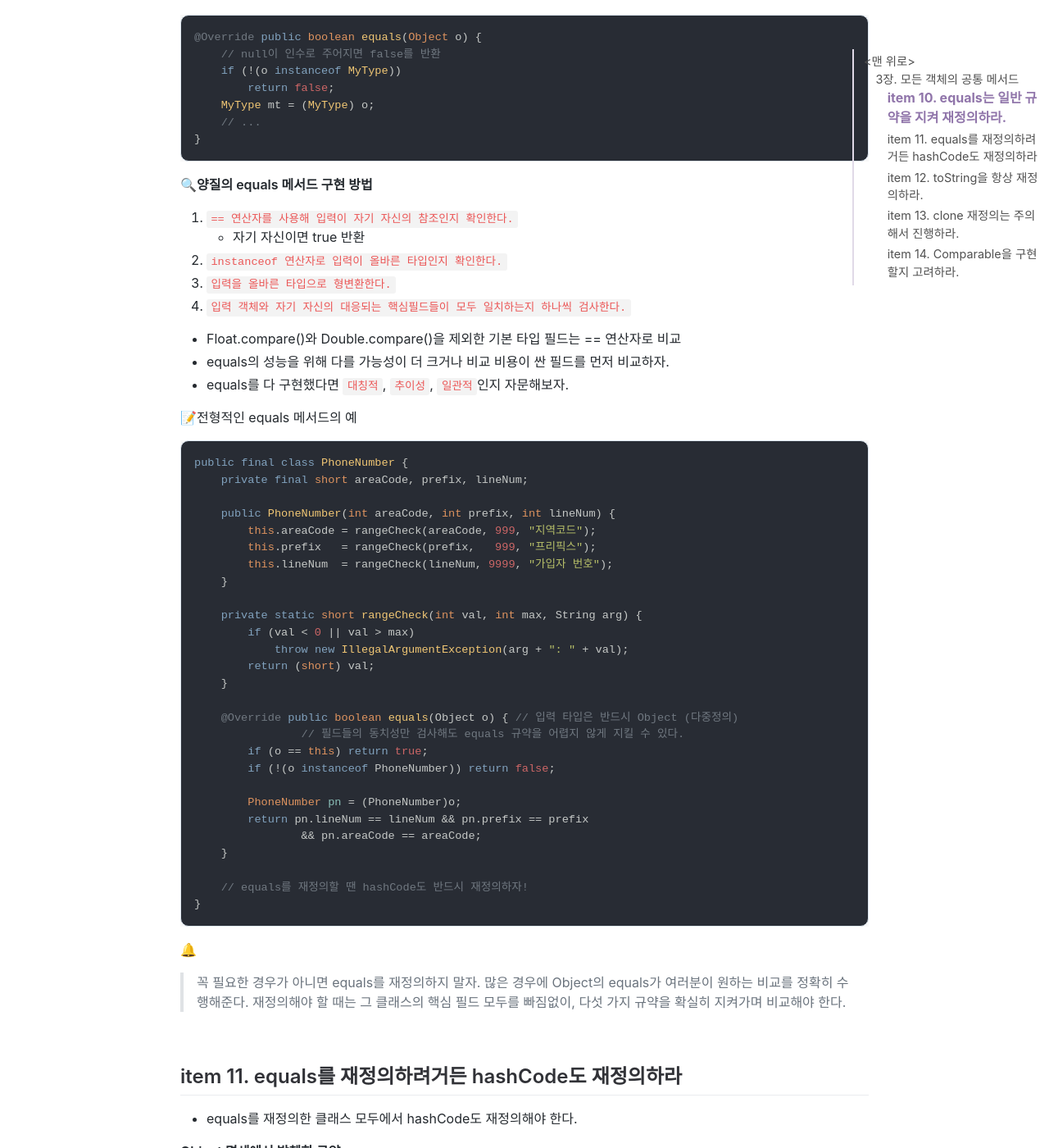
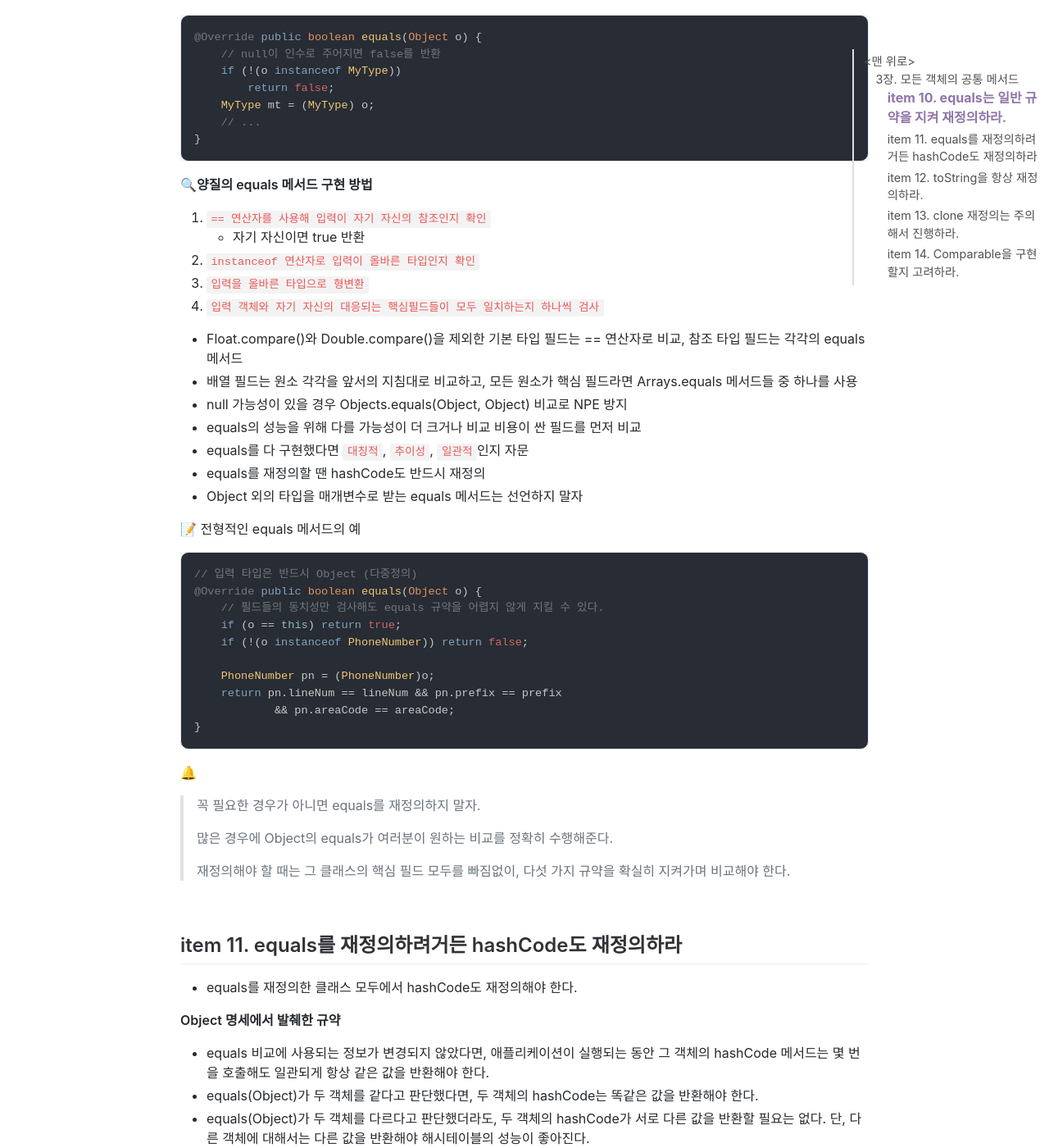
Before and after one commit to jihunparkme/jihunparkme.github.io, a Jekyll site: the page built from _posts/2023-04-22-Effective-Java-모든-객체의-공통-메서드.md, in a window 1280 px wide and 1400 px high, scrolled down 2668 px. Shown: the whole window at 82% size. Built offline with Jekyll 4.4.1, drawn with Linux system fonts in a browser that asks for light colours; nearby versions of some CDN libraries; comment, search, counter and statistics services are not loaded; some of the changed text lies outside the part shown.

Commit message:
[EJ] item 10. equals는 일반 규약을 지켜 재정의하라.

````diff
--- a/_posts/2023-04-22-Effective-Java-모든-객체의-공통-메서드.md
+++ b/_posts/2023-04-22-Effective-Java-모든-객체의-공통-메서드.md
@@ -79,7 +79,7 @@ private final String s;
 `null-아님`
 - null이 아닌 모든 참조 값 x에 대해, x.equals(null)은 false다.
 
-📝명시적 null 검사는 불필요
+📝 명시적 null 검사는 불필요
 
 ```java
 @Override public boolean equals(Object o) {
@@ -91,7 +91,7 @@ private final String s;
 }
 ```
 
-📝묵시적 null 검사를
+📝 묵시적 null 검사를
 
 ```java
 @Override public boolean equals(Object o) {
@@ -105,54 +105,41 @@ private final String s;
 
 🔍**양질의 equals 메서드 구현 방법**
 
-1. `== 연산자를 사용해 입력이 자기 자신의 참조인지 확인한다.`
+1. `== 연산자를 사용해 입력이 자기 자신의 참조인지 확인`
    - 자기 자신이면 true 반환
-2. `instanceof 연산자로 입력이 올바른 타입인지 확인한다.`
-3. `입력을 올바른 타입으로 형변환한다.`
-4. `입력 객체와 자기 자신의 대응되는 핵심필드들이 모두 일치하는지 하나씩 검사한다.`
+2. `instanceof 연산자로 입력이 올바른 타입인지 확인`
+3. `입력을 올바른 타입으로 형변환`
+4. `입력 객체와 자기 자신의 대응되는 핵심필드들이 모두 일치하는지 하나씩 검사`
 
-- Float.compare()와 Double.compare()을 제외한 기본 타입 필드는 == 연산자로 비교
-- equals의 성능을 위해 다를 가능성이 더 크거나 비교 비용이 싼 필드를 먼저 비교하자.
-- equals를 다 구현했다면 `대칭적`, `추이성`, `일관적`인지 자문해보자.
+- Float.compare()와 Double.compare()을 제외한 기본 타입 필드는 == 연산자로 비교, 참조 타입 필드는 각각의 equals 메서드
+- 배열 필드는 원소 각각을 앞서의 지침대로 비교하고, 모든 원소가 핵심 필드라면 Arrays.equals 메서드들 중 하나를 사용
+- null 가능성이 있을 경우 Objects.equals(Object, Object) 비교로 NPE 방지
+- equals의 성능을 위해 다를 가능성이 더 크거나 비교 비용이 싼 필드를 먼저 비교
+- equals를 다 구현했다면 `대칭적`, `추이성`, `일관적`인지 자문
+- equals를 재정의할 땐 hashCode도 반드시 재정의
+- Object 외의 타입을 매개변수로 받는 equals 메서드는 선언하지 말자
 
-📝전형적인 equals 메서드의 예
+📝 전형적인 equals 메서드의 예
 
 ```java
-public final class PhoneNumber {
-    private final short areaCode, prefix, lineNum;
+// 입력 타입은 반드시 Object (다중정의)
+@Override public boolean equals(Object o) {
+    // 필드들의 동치성만 검사해도 equals 규약을 어렵지 않게 지킬 수 있다.
+    if (o == this) return true;
+    if (!(o instanceof PhoneNumber)) return false;
 
-    public PhoneNumber(int areaCode, int prefix, int lineNum) {
-        this.areaCode = rangeCheck(areaCode, 999, "지역코드");
-        this.prefix   = rangeCheck(prefix,   999, "프리픽스");
-        this.lineNum  = rangeCheck(lineNum, 9999, "가입자 번호");
-    }
-
-    private static short rangeCheck(int val, int max, String arg) {
-        if (val < 0 || val > max)
-            throw new IllegalArgumentException(arg + ": " + val);
-        return (short) val;
-    }
-
-    @Override public boolean equals(Object o) { // 입력 타입은 반드시 Object (다중정의)
-		// 필드들의 동치성만 검사해도 equals 규약을 어렵지 않게 지킬 수 있다.
-        if (o == this) return true;
-        if (!(o instanceof PhoneNumber)) return false;
-
-        PhoneNumber pn = (PhoneNumber)o;
-        return pn.lineNum == lineNum && pn.prefix == prefix
-                && pn.areaCode == areaCode;
-    }
-
-    // equals를 재정의할 땐 hashCode도 반드시 재정의하자!
+    PhoneNumber pn = (PhoneNumber)o;
+    return pn.lineNum == lineNum && pn.prefix == prefix
+            && pn.areaCode == areaCode;
 }
 ```
 
 🔔
-
 > 꼭 필요한 경우가 아니면 equals를 재정의하지 말자.
+>
 > 많은 경우에 Object의 equals가 여러분이 원하는 비교를 정확히 수행해준다.
-> 재정의해야 할 때는 그 클래스의 핵심 필드 모두를 빠짐없이,
-> 다섯 가지 규약을 확실히 지켜가며 비교해야 한다.
+>
+> 재정의해야 할 때는 그 클래스의 핵심 필드 모두를 빠짐없이, 다섯 가지 규약을 확실히 지켜가며 비교해야 한다.
 
 <br>
 
````
